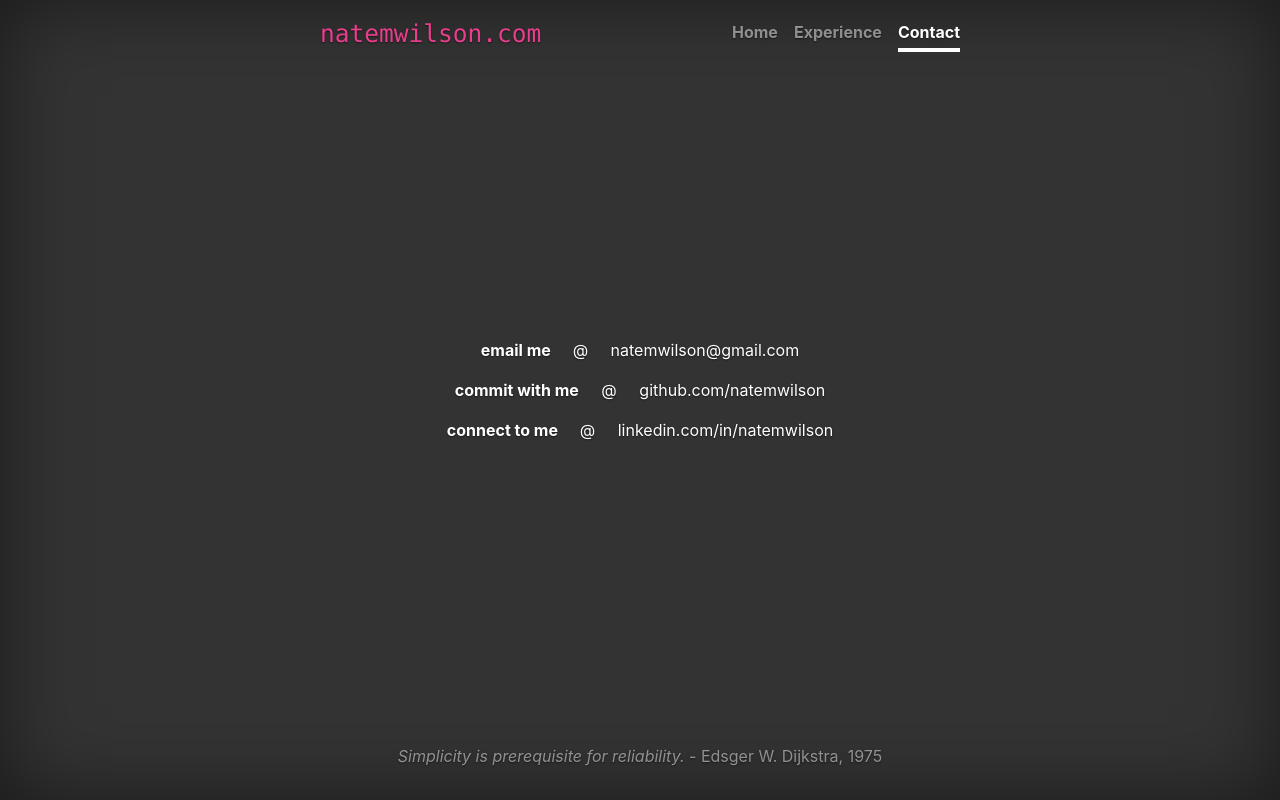
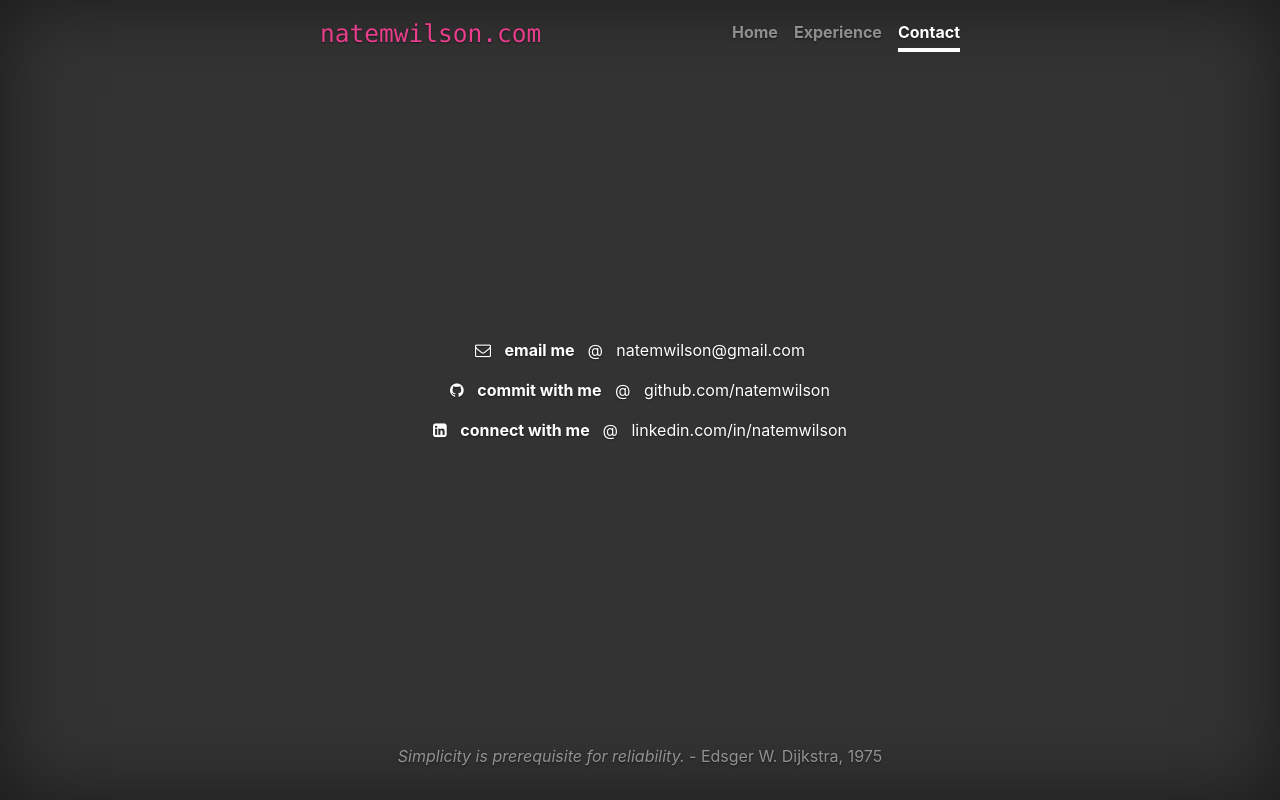
Before and after one commit to natemwilson/natemwilson.com, a plain HTML site: page contact.html in a window 1280 px wide. Drawn offline with nearby package versions, Linux system fonts and the light colour scheme.

Commit message:
post graduation website version

```diff
--- a/contact.html
+++ b/contact.html
@@ -9,6 +9,8 @@
 <!--     <link rel="icon" href="../../../../favicon.ico">
  -->
     <title>Cover Template for Bootstrap</title>
+        <link rel="stylesheet" href="https://maxcdn.bootstrapcdn.com/font-awesome/4.4.0/css/font-awesome.min.css">
+
 
     <!-- Bootstrap core CSS -->
 <link rel="stylesheet" href="https://stackpath.bootstrapcdn.com/bootstrap/4.1.3/css/bootstrap.min.css" integrity="sha384-MCw98/SFnGE8fJT3GXwEOngsV7Zt27NXFoaoApmYm81iuXoPkFOJwJ8ERdknLPMO" crossorigin="anonymous">
@@ -33,9 +35,12 @@
 
       <main role="main" class="inner cover">
 
-       <p><strong>email me </strong> &nbsp; &nbsp; @ &nbsp; &nbsp;  <a href="">natemwilson@gmail.com</a></p>
-       <p><strong>commit with me</strong> &nbsp; &nbsp; @ &nbsp; &nbsp; <a href="http://github.com/natemwilson">github.com/natemwilson</a></p>
-       <p><strong>connect to me </strong> &nbsp; &nbsp; @ &nbsp; &nbsp; <a href="http://linkedin.com/in/natemwilson">linkedin.com/in/natemwilson</a></p>
+
+ <p><i class="fa fa-envelope-o" aria-hidden="true"></i> &nbsp; <strong>email me </strong>  &nbsp; @  &nbsp;  <a href="mailto:natemwilson@gmail.com">natemwilson@gmail.com</a></p>
+       <p><i class="fa fa-github" aria-hidden="true"></i>
+ &nbsp; <strong>commit with me</strong> &nbsp; @  &nbsp; <a href="http://github.com/natemwilson">github.com/natemwilson</a></p>
+       <p><i class="fa fa-linkedin-square" aria-hidden="true"></i> &nbsp;
+<strong>connect with me </strong> &nbsp; @ &nbsp; <a href="http://linkedin.com/in/natemwilson">linkedin.com/in/natemwilson</a></p>
 
       </main>
 
```
Also changed, not shown: experience.html (+4 -1 lines), index.html (+6 -1 lines), 1 other file.
